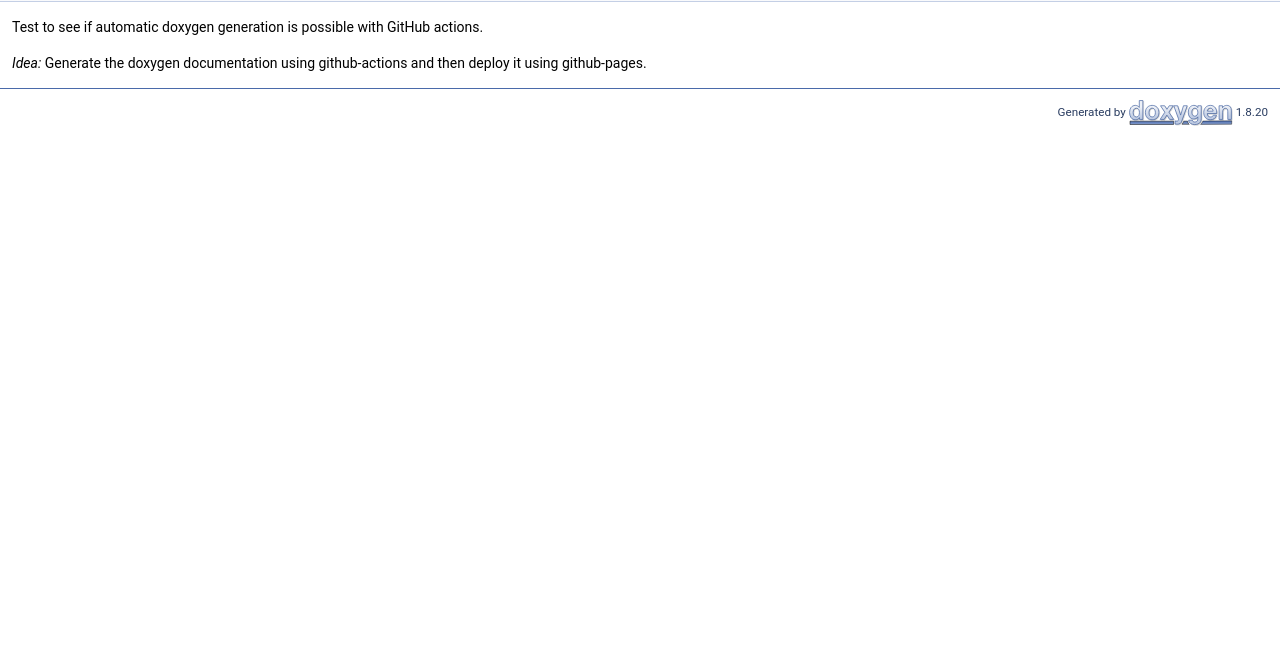
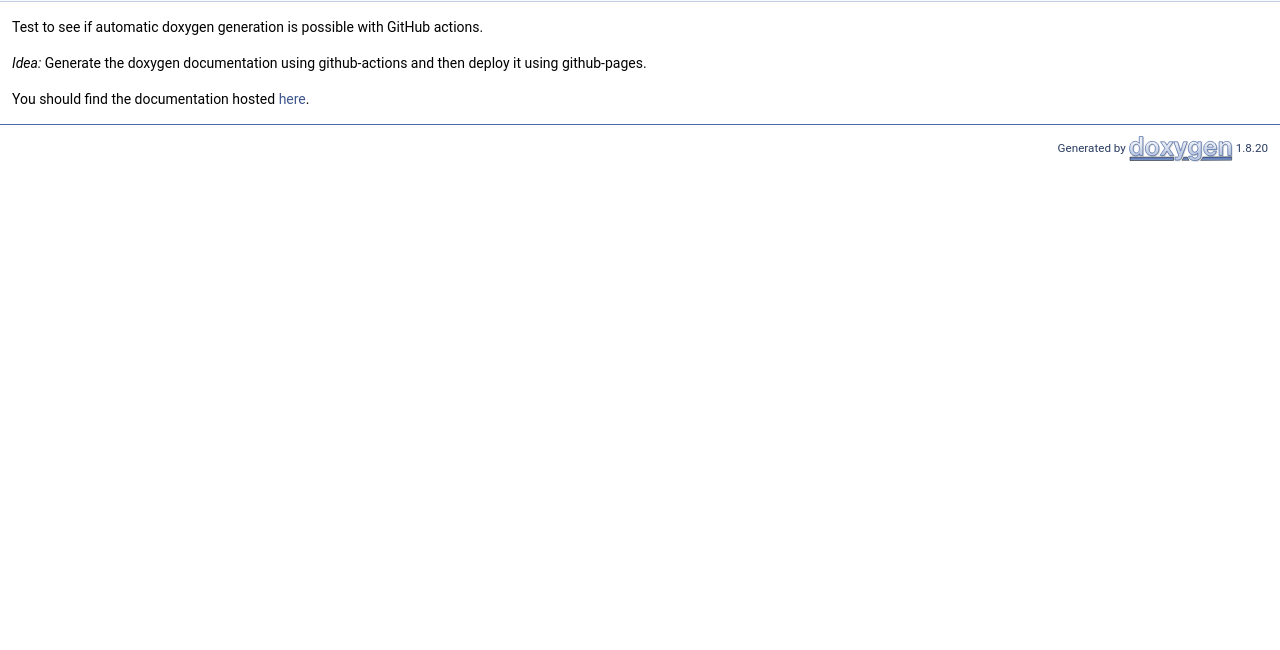
Before and after one commit to tobias-wilfert/automatic-doxygen-genereration, a plain HTML site: page md__r_e_a_d_m_e.html in a window 1280 px wide. Shown: the part 150-800 px from the top of the page. Drawn offline with Linux system fonts and the light colour scheme.

Commit message:
Deploying to github-pages from  @ 23088ad31ada0833250e5201c9fac12a4180eb65 🚀

```diff
--- a/md__r_e_a_d_m_e.html
+++ b/md__r_e_a_d_m_e.html
@@ -66,7 +66,8 @@ $(function() {
 </div><!--header-->
 <div class="contents">
 <div class="textblock"><p>Test to see if automatic doxygen generation is possible with GitHub actions.</p>
-<p><em>Idea:</em> Generate the doxygen documentation using github-actions and then deploy it using github-pages. </p>
+<p><em>Idea:</em> Generate the doxygen documentation using github-actions and then deploy it using github-pages.</p>
+<p>You should find the documentation hosted <a href="https://tobias-wilfert.github.io/automatic-doxygen-genereration/">here</a>. </p>
 </div></div><!-- contents -->
 </div><!-- PageDoc -->
 <!-- start footer part -->
```
